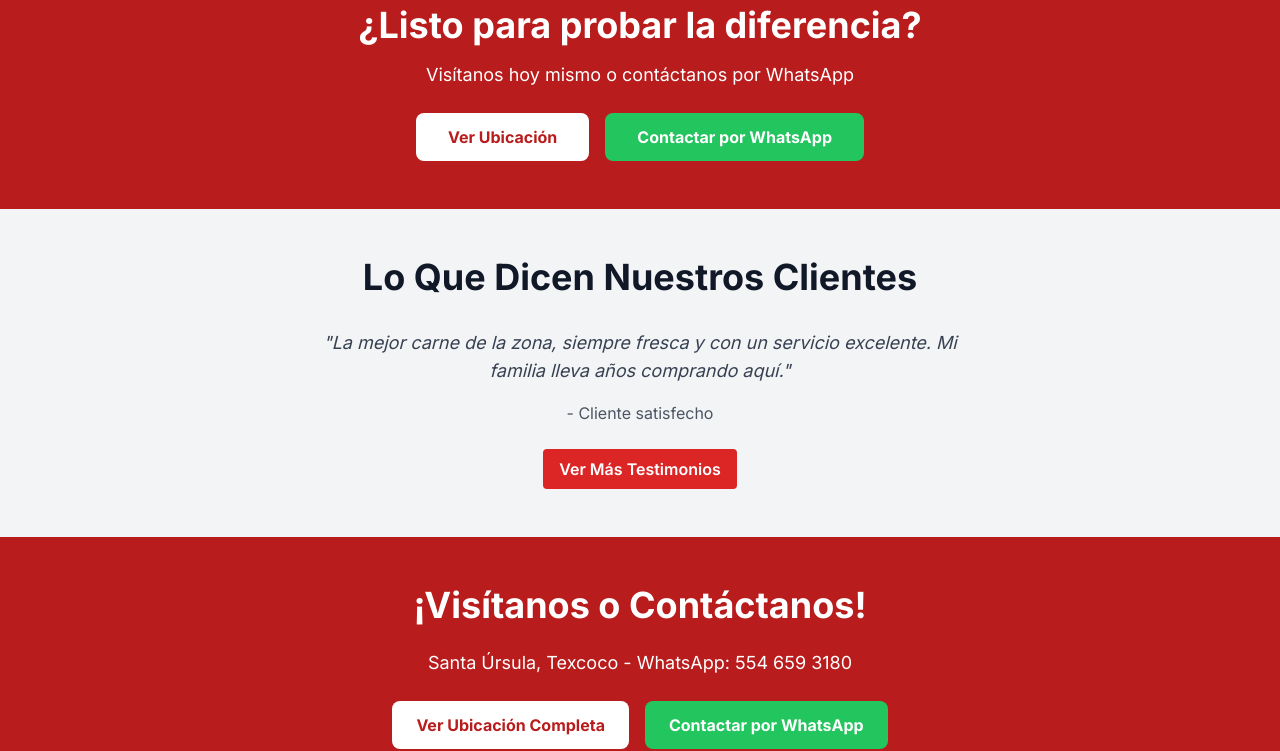
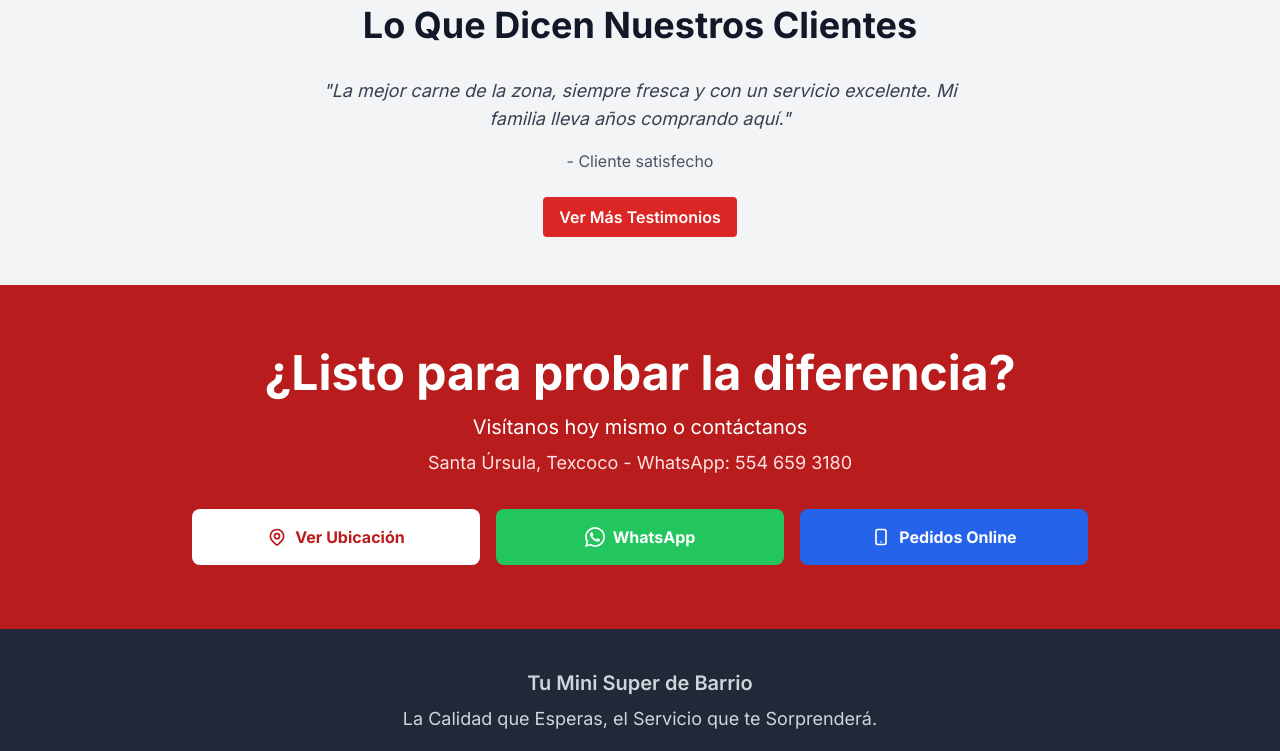
Before and after one commit to hugor11/mi-landing-isa, an Eleventy site: page src/index.njk in a window 1280 px wide. Shown: the part 1410-2161 px from the top of the page. Built offline with nearby package versions, Linux system fonts and the light colour scheme; Eleventy itself is replaced by a stand-in of ours; files that its build step writes are made by us from their sources.

Commit message:
fix(index): consolidar secciones duplicadas de contacto en una sola más robusta

```diff
--- a/src/index.njk
+++ b/src/index.njk
@@ -92,21 +92,6 @@ description: "Mini Súper La Itzel en Texcoco: carnes frescas, abarrotes, servic
   </div>
 </section>
 
-<section class="py-12 bg-red-700 text-white text-center">
-  <div class="container mx-auto px-6">
-    <h2 class="text-3xl md:text-4xl font-bold mb-4">¿Listo para probar la diferencia?</h2>
-    <p class="text-lg mb-6">Visítanos hoy mismo o contáctanos por WhatsApp</p>
-    <div class="flex flex-col sm:flex-row gap-4 justify-center">
-  <a href="/contacto/" class="bg-white text-red-700 hover:bg-gray-100 font-bold py-3 px-8 rounded-lg transition duration-300">
-        Ver Ubicación
-      </a>
-      <a href="https://wa.me/525546593180" target="_blank" rel="noopener noreferrer" class="bg-green-500 hover:bg-green-600 text-white font-bold py-3 px-8 rounded-lg transition duration-300">
-        Contactar por WhatsApp
-      </a>
-    </div>
-  </div>
-</section>
-
 <section class="py-12 bg-gray-100">
   <div class="container mx-auto px-6 text-center">
     <h2 class="text-3xl md:text-4xl font-bold text-gray-900 mb-8">Lo Que Dicen Nuestros Clientes</h2>
@@ -122,18 +107,35 @@ description: "Mini Súper La Itzel en Texcoco: carnes frescas, abarrotes, servic
   </div>
 </section>
 
-<section class="py-12 bg-red-700 text-white text-center">
+<section class="py-16 bg-red-700 text-white text-center">
   <div class="container mx-auto px-6">
-    <h2 class="text-3xl md:text-4xl font-bold mb-6">¡Visítanos o Contáctanos!</h2>
-    <p class="text-lg mb-6">
+    <h2 class="text-4xl md:text-5xl font-bold mb-4">¿Listo para probar la diferencia?</h2>
+    <p class="text-xl mb-2">Visítanos hoy mismo o contáctanos</p>
+    <p class="text-lg text-red-100 mb-8">
       Santa Úrsula, Texcoco - WhatsApp: 554 659 3180
     </p>
-    <div class="flex flex-col sm:flex-row gap-4 justify-center">
-  <a href="/contacto/" class="bg-white text-red-700 hover:bg-gray-100 font-bold py-3 px-6 rounded-lg transition duration-300">
-        Ver Ubicación Completa
+
+    <div class="grid grid-cols-1 sm:grid-cols-3 gap-4 max-w-4xl mx-auto">
+      <a href="/contacto/" class="bg-white text-red-700 hover:bg-gray-100 font-bold py-4 px-6 rounded-lg transition duration-300 flex items-center justify-center gap-2">
+        <svg class="w-5 h-5" fill="none" stroke="currentColor" viewBox="0 0 24 24">
+          <path stroke-linecap="round" stroke-linejoin="round" stroke-width="2" d="M17.657 16.657L13.414 20.9a1.998 1.998 0 01-2.827 0l-4.244-4.243a8 8 0 1111.314 0z"/>
+          <path stroke-linecap="round" stroke-linejoin="round" stroke-width="2" d="M15 11a3 3 0 11-6 0 3 3 0 016 0z"/>
+        </svg>
+        Ver Ubicación
       </a>
-      <a href="https://wa.me/525546593180" target="_blank" rel="noopener noreferrer" class="bg-green-500 hover:bg-green-600 text-white font-bold py-3 px-6 rounded-lg transition duration-300">
-        Contactar por WhatsApp
+
+      <a href="https://wa.me/525546593180" target="_blank" rel="noopener noreferrer" class="bg-green-500 hover:bg-green-600 text-white font-bold py-4 px-6 rounded-lg transition duration-300 flex items-center justify-center gap-2">
+        <svg class="w-5 h-5" fill="currentColor" viewBox="0 0 24 24">
+          <path d="M17.472 14.382c-.297-.149-1.758-.867-2.03-.967-.273-.099-.471-.148-.67.15-.197.297-.767.966-.94 1.164-.173.199-.347.223-.644.075-.297-.15-1.255-.463-2.39-1.475-.883-.788-1.48-1.761-1.653-2.059-.173-.297-.018-.458.13-.606.134-.133.298-.347.446-.52.149-.174.198-.298.298-.497.099-.198.05-.371-.025-.52-.075-.149-.669-1.612-.916-2.207-.242-.579-.487-.5-.669-.51-.173-.008-.371-.01-.57-.01-.198 0-.52.074-.792.372-.272.297-1.04 1.016-1.04 2.479 0 1.462 1.065 2.875 1.213 3.074.149.198 2.096 3.2 5.077 4.487.709.306 1.262.489 1.694.625.712.227 1.36.195 1.871.118.571-.085 1.758-.719 2.006-1.413.248-.694.248-1.289.173-1.413-.074-.124-.272-.198-.57-.347m-5.421 7.403h-.004a9.87 9.87 0 01-5.031-1.378l-.361-.214-3.741.982.998-3.648-.235-.374a9.86 9.86 0 01-1.51-5.26c.001-5.45 4.436-9.884 9.888-9.884 2.64 0 5.122 1.03 6.988 2.898a9.825 9.825 0 012.893 6.994c-.003 5.45-4.437 9.884-9.885 9.884m8.413-18.297A11.815 11.815 0 0012.05 0C5.495 0 .16 5.335.157 11.892c0 2.096.547 4.142 1.588 5.945L.057 24l6.305-1.654a11.882 11.882 0 005.683 1.448h.005c6.554 0 11.890-5.335 11.893-11.893A11.821 11.821 0 0020.885 3.696"/>
+        </svg>
+        WhatsApp
+      </a>
+
+      <a href="https://pedidoslaitzel.netlify.app/" target="_blank" rel="noopener noreferrer" class="bg-blue-600 hover:bg-blue-700 text-white font-bold py-4 px-6 rounded-lg transition duration-300 flex items-center justify-center gap-2">
+        <svg class="w-5 h-5" fill="none" stroke="currentColor" viewBox="0 0 24 24">
+          <path stroke-linecap="round" stroke-linejoin="round" stroke-width="2" d="M12 18h.01M8 21h8a2 2 0 002-2V5a2 2 0 00-2-2H8a2 2 0 00-2 2v14a2 2 0 002 2z"/>
+        </svg>
+        Pedidos Online
       </a>
     </div>
   </div>
```
